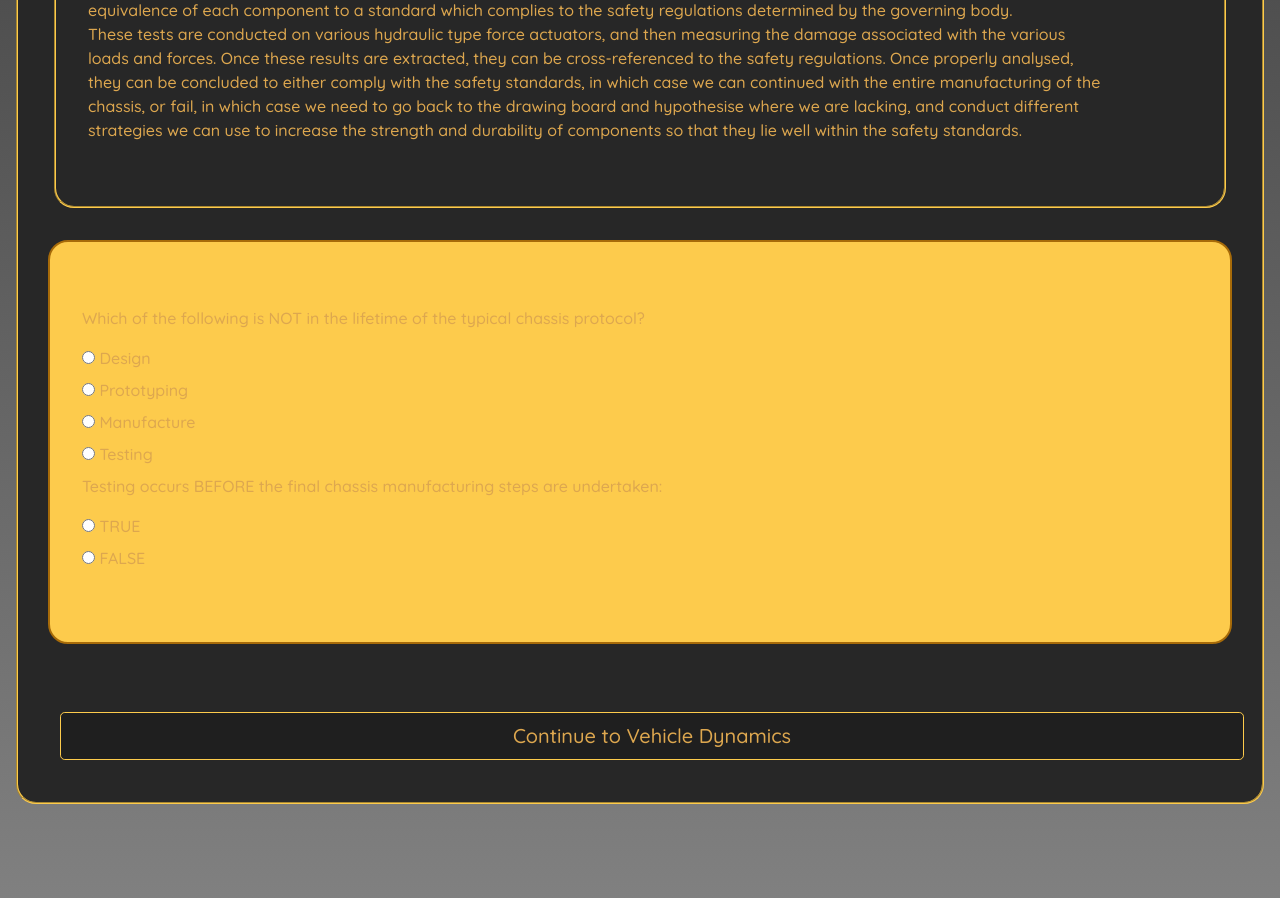
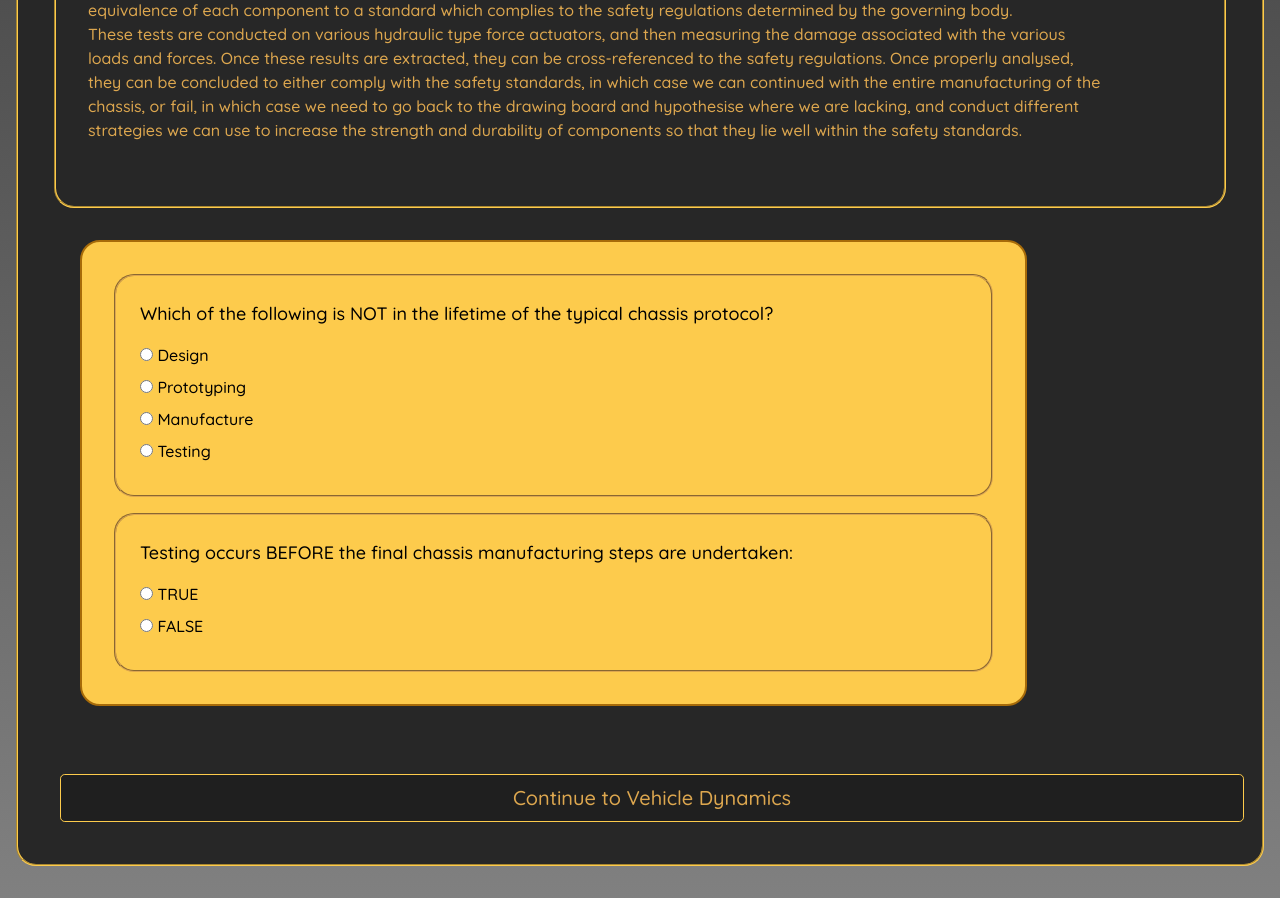
Before and after one commit to Allenator1/UWAM-Introductory-Website, a Flask app: page /tutorial4 in a window 1280 px wide. Shown: the part 1457-2355 px from the top of the page. Run offline with Flask 2, Linux system fonts and the light colour scheme.

Commit message:
Added css for final quiz and module quizzes

```diff
--- a/app/static/main.css
+++ b/app/static/main.css
@@ -390,3 +390,54 @@ form .form_label {
     font-size: 20px;
     text-decoration: underline solid 1px;
 }
+
+/* quiz module css */
+
+.quiz_jumbo.gold_jumbo {
+    color: black;
+    margin: 32px auto;
+    width: 80%;
+}
+
+.quiz_jumbo.gold_jumbo label {
+    font-size: 18px;
+}
+
+.quiz_qs_title {
+    font-size: 20px;
+}
+
+.quiz_question {
+    margin: 32px 16px;
+    padding: 32px;
+    border-radius: 20px;
+    border: groove;
+    border-color: #dda74f;
+    border-width: 2px;
+}
+
+/* css for tutorial module questions */
+
+.tut_jumbo.gold_jumbo label {
+    font-size: 16px;
+}
+
+.tut_qs_title {
+    font-size: 18px;
+}
+
+.tut_question {
+    margin: 16px;
+    padding: 24px;
+    border-radius: 20px;
+    border: groove;
+    border-color: #dda74f;
+    border-width: 2px;
+}
+
+.tut_jumbo.gold_jumbo {
+    color: black;
+    margin: 32px;
+    padding: 16px;
+    width: 80%;
+}
```
